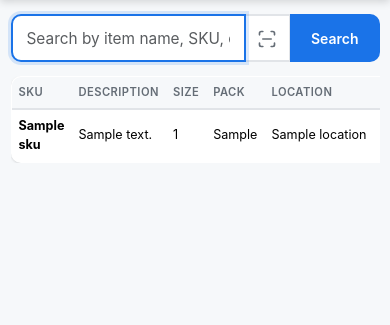
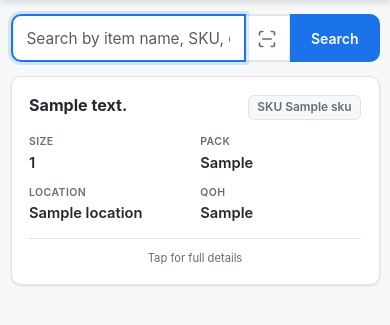
Before and after one commit to colbyc21/ItemSearch, a Flask app: template app/templates/search.html in a window 390 px wide. Shown: the part 51-376 px from the top of the page. Run offline with Flask 3, Linux system fonts and the light colour scheme; the template is opened without the code that fills it: most values are stand-ins (such as "Sample title", 1, 10 or a date in 2020); some libraries are stand-ins or nearby versions.

Commit message:
Show detail card for single search result instead of table
When only one item matches, display a responsive card with SKU,
description, size, pack, location, and QOH. 2-column grid on mobile.

Co-Authored-By: Claude Opus 4.6 <noreply@anthropic.com>

```diff
--- a/app/static/css/style.css
+++ b/app/static/css/style.css
@@ -308,6 +308,67 @@ body {
     word-break: break-word;
 }
 
+/* ── Item card (single result) ─────────────────────────── */
+.item-card {
+    background: var(--surface);
+    border: 1px solid var(--border);
+    border-radius: var(--radius);
+    padding: 1.25rem;
+    box-shadow: var(--shadow);
+    cursor: pointer;
+    transition: border-color var(--transition), box-shadow var(--transition);
+}
+
+.item-card:hover {
+    border-color: var(--brand);
+    box-shadow: var(--shadow-md);
+}
+
+.item-card-header {
+    display: flex;
+    align-items: flex-start;
+    justify-content: space-between;
+    gap: .75rem;
+    margin-bottom: 1rem;
+    flex-wrap: wrap;
+}
+
+.item-card-title {
+    font-size: 1.15rem;
+    font-weight: 700;
+    margin: 0;
+    line-height: 1.3;
+}
+
+.item-card-grid {
+    display: grid;
+    grid-template-columns: repeat(4, 1fr);
+    gap: .75rem;
+}
+
+.item-card-label {
+    font-size: .75rem;
+    font-weight: 600;
+    text-transform: uppercase;
+    letter-spacing: .04em;
+    color: var(--text-muted);
+    margin-bottom: .15rem;
+}
+
+.item-card-value {
+    font-size: 1.05rem;
+    font-weight: 600;
+}
+
+.item-card-tap {
+    text-align: center;
+    font-size: .8rem;
+    color: var(--text-muted);
+    margin-top: 1rem;
+    padding-top: .75rem;
+    border-top: 1px solid var(--border);
+}
+
 /* ── Responsive ────────────────────────────────────────── */
 @media (max-width: 768px) {
     html { font-size: 14px; }
@@ -325,4 +386,8 @@ body {
     .data-table tbody td {
         padding: .5rem;
     }
+
+    .item-card-grid {
+        grid-template-columns: repeat(2, 1fr);
+    }
 }
--- a/app/static/js/app.js
+++ b/app/static/js/app.js
@@ -88,6 +88,14 @@ document.addEventListener("DOMContentLoaded", function () {
             return;
         }
 
+        if (count === 1) {
+            var item = results[0];
+            var sku = parseInt(item.SKU, 10);
+            html += renderItemCard(item, sku);
+            resultsContainer.innerHTML = html;
+            return;
+        }
+
         html += '<div class="table-responsive"><table class="table data-table">' +
             "<thead><tr>" +
             "<th>SKU</th><th>Description</th><th>Size</th><th>Pack</th><th>Location</th><th>QOH</th>" +
@@ -110,6 +118,34 @@ document.addEventListener("DOMContentLoaded", function () {
         resultsContainer.innerHTML = html;
     }
 
+    function renderItemCard(item, sku) {
+        return '<div class="item-card" onclick="window.location=\'/item/' + sku + '\'">' +
+            '<div class="item-card-header">' +
+                '<h5 class="item-card-title">' + escapeHtml(item.DESCRIPTION || "") + '</h5>' +
+                '<span class="sku-badge">SKU ' + sku + '</span>' +
+            '</div>' +
+            '<div class="item-card-grid">' +
+                '<div class="item-card-field">' +
+                    '<div class="item-card-label">Size</div>' +
+                    '<div class="item-card-value">' + escapeHtml(item.SIZE || "—") + '</div>' +
+                '</div>' +
+                '<div class="item-card-field">' +
+                    '<div class="item-card-label">Pack</div>' +
+                    '<div class="item-card-value">' + (item.QTY2 != null ? item.QTY2 : "—") + '</div>' +
+                '</div>' +
+                '<div class="item-card-field">' +
+                    '<div class="item-card-label">Location</div>' +
+                    '<div class="item-card-value">' + escapeHtml(item.LOCATION || "—") + '</div>' +
+                '</div>' +
+                '<div class="item-card-field">' +
+                    '<div class="item-card-label">QOH</div>' +
+                    '<div class="item-card-value">' + (item.QOH_2 != null ? item.QOH_2 : "—") + '</div>' +
+                '</div>' +
+            '</div>' +
+            '<div class="item-card-tap">Tap for full details</div>' +
+        '</div>';
+    }
+
     function escapeHtml(str) {
         var div = document.createElement("div");
         div.appendChild(document.createTextNode(str));
--- a/app/templates/search.html
+++ b/app/templates/search.html
@@ -38,6 +38,34 @@
 {% endif %}
 
 {% if results %}
+{% if results|length == 1 %}
+{% set item = results[0] %}
+<div class="item-card" onclick="window.location='/item/{{ item.SKU|int }}'">
+    <div class="item-card-header">
+        <h5 class="item-card-title">{{ item.DESCRIPTION }}</h5>
+        <span class="sku-badge">SKU {{ item.SKU }}</span>
+    </div>
+    <div class="item-card-grid">
+        <div class="item-card-field">
+            <div class="item-card-label">Size</div>
+            <div class="item-card-value">{{ item.SIZE or '—' }}</div>
+        </div>
+        <div class="item-card-field">
+            <div class="item-card-label">Pack</div>
+            <div class="item-card-value">{{ item.QTY2 if item.QTY2 is not none else '—' }}</div>
+        </div>
+        <div class="item-card-field">
+            <div class="item-card-label">Location</div>
+            <div class="item-card-value">{{ item.LOCATION or '—' }}</div>
+        </div>
+        <div class="item-card-field">
+            <div class="item-card-label">QOH</div>
+            <div class="item-card-value">{{ item.QOH_2 if item.QOH_2 is not none else '—' }}</div>
+        </div>
+    </div>
+    <div class="item-card-tap">Tap for full details</div>
+</div>
+{% else %}
 <div class="table-responsive">
     <table class="table data-table">
         <thead>
@@ -64,6 +92,7 @@
         </tbody>
     </table>
 </div>
+{% endif %}
 {% elif query and not error %}
 <div class="alert alert-warning mt-3">No items found.</div>
 {% endif %}
```
